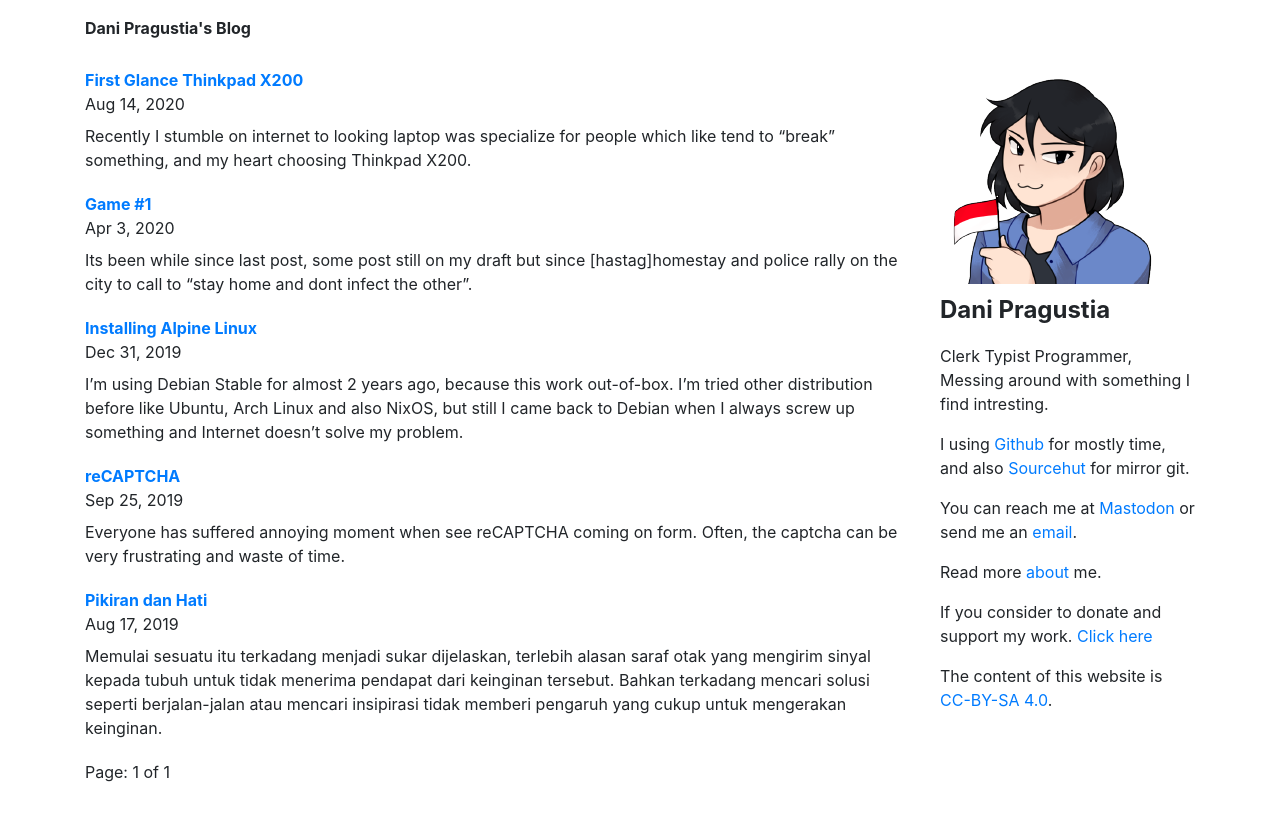
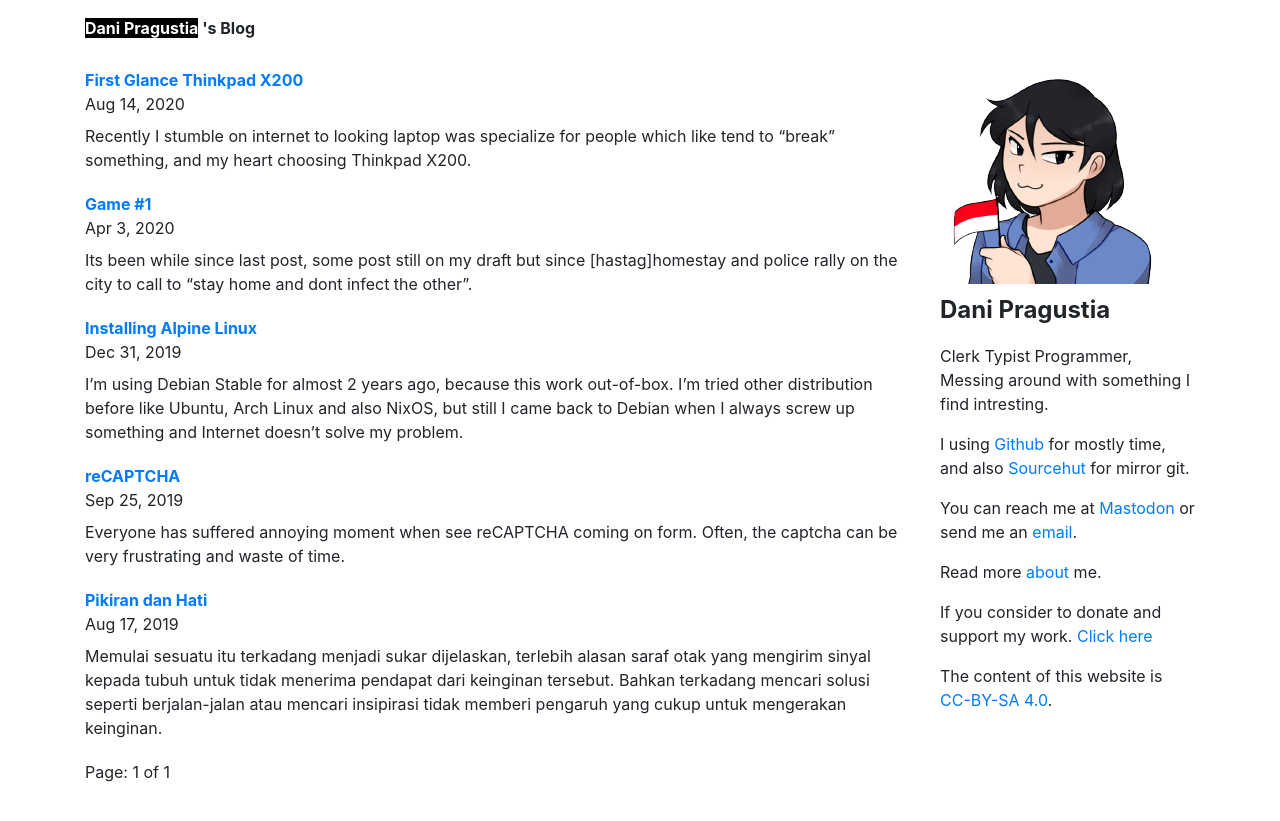
Before and after one commit to danipragustia/website, a Jekyll site: the page built from index.html, in a window 1280 px wide. Shown: the top 821 px of the page. Built offline with Jekyll 4.4.1, drawn with Linux system fonts in a browser that asks for light colours; the list of posts is cut into pages by our own code.

Commit message:
theme: update header page

```diff
--- a/_layouts/mainpage.html
+++ b/_layouts/mainpage.html
@@ -11,7 +11,7 @@ layout: compress
 <body>
 
   <div class="container mb-3 mt-3">
-    <b class="mb-3">{{ site.title | escape }}</b>
+    <b class="mb-3"><span class="box-author">{{ site.author | escape }}</span> 's Blog</b>
     <div class="row pt-4">
 	  <div class="col-lg-9 text-justify">
 	    {{ content }}
--- a/_layouts/page.html
+++ b/_layouts/page.html
@@ -2,6 +2,6 @@
 layout: default
 ---
 
-<b class="mb-4">{{ site.title | escape }}</b>
+<b class="mb-4"><span class="box-author">{{ site.author | escape }}</span> 's Blog</b>
 
 {{ content }}
--- a/_layouts/post.html
+++ b/_layouts/post.html
@@ -2,7 +2,7 @@
 layout: default
 ---
 
-<b class="mb-3">{{ site.title | escape }}</b>
+<b class="mb-3"><span class="box-author">{{ site.author | escape }}</span> 's Blog</b>
 
 <article itemscope itemtype="http://schema.org/BlogPosting">
   <header class="pt-4 pb-3">
--- a/assets/css/main.css
+++ b/assets/css/main.css
@@ -21,3 +21,9 @@ body {
 	background: #d0d0d0;
 	padding:0.5em 2em;
 }
+
+.box-author {
+	background:black;
+	color:white;
+	padding 5px 10px;
+}
```
